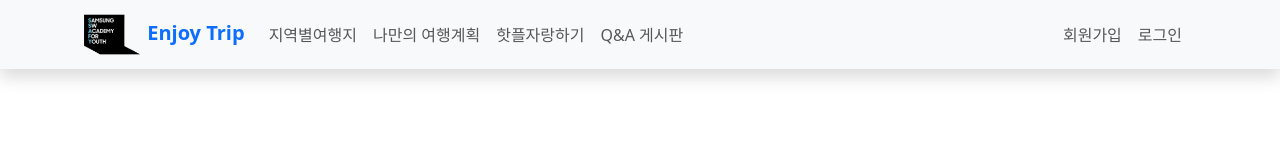
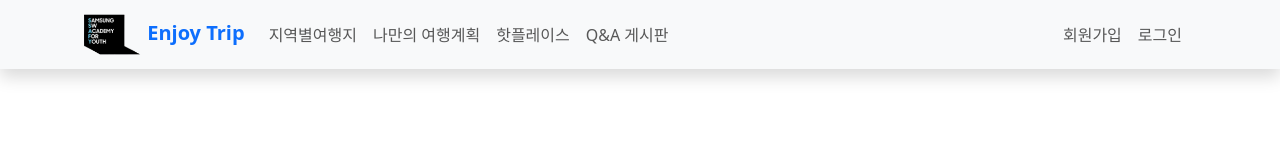
Before and after one commit to cookingTorch/HatTrip, a Vue app in the folder enjoytrip_vue/: page /login in a window 1280 px wide. Shown: the top 160 px of the page. Built offline with nearby package versions, Linux system fonts and the light colour scheme; no server answers; a web font is replaced by a local one.

Commit message:
fix links

```diff
--- a/enjoytrip_vue/src/components/HeaderNav.vue
+++ b/enjoytrip_vue/src/components/HeaderNav.vue
@@ -63,7 +63,9 @@ const logout = () => {
                 <a class="nav-link" aria-current="page" href="travelPlan.html">나만의 여행계획</a>
               </li>
               <li class="nav-item">
-                <a class="nav-link" aria-current="page" href="hotPlaceBoast.html">핫플자랑하기</a>
+                <router-link :to="{ name: 'hotplace' }" class="nav-link">
+                  핫플레이스
+                </router-link>
               </li>
               <li class="nav-item">
                 <router-link :to="{ name: 'board' }" class="nav-link">
--- a/enjoytrip_vue/src/router/index.js
+++ b/enjoytrip_vue/src/router/index.js
@@ -10,6 +10,8 @@ import MemberLogin from '../views/user/MemberLogin.vue'
 import MemberRegist from '../views/user/MemberRegist.vue'
 import MemberModify from '../views/user/MemberModify.vue'
 import AttractionInfo from '@/views/attraction/AttractionInfo.vue'
+import HotplaceRegister from '@/views/hotplace/HotplaceRegister.vue';
+import HotplaceView from '@/views/hotplace/HotplaceView.vue'
 
 const router = createRouter({
   history: createWebHistory(import.meta.env.BASE_URL),
@@ -58,6 +60,16 @@ const router = createRouter({
       path: '/info',
       name: 'attractionInfo',
       component: AttractionInfo
+    },
+    {
+      path: '/hotplace',
+      name: 'hotplace',
+      component: HotplaceView
+    },
+    {
+      path: '/hotplace/regist',
+      name: 'hotplaceRegister',
+      component: HotplaceRegister
     }
   ]
 });
```
